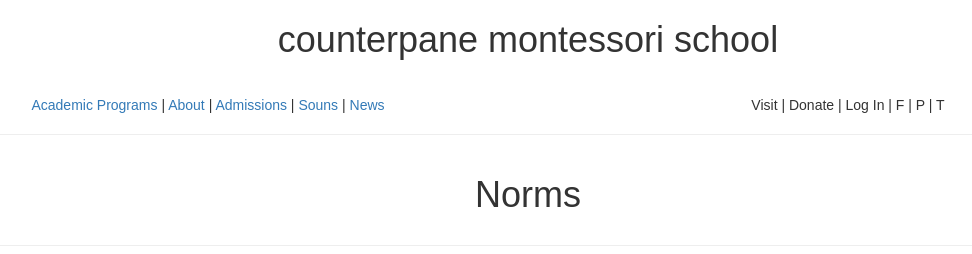
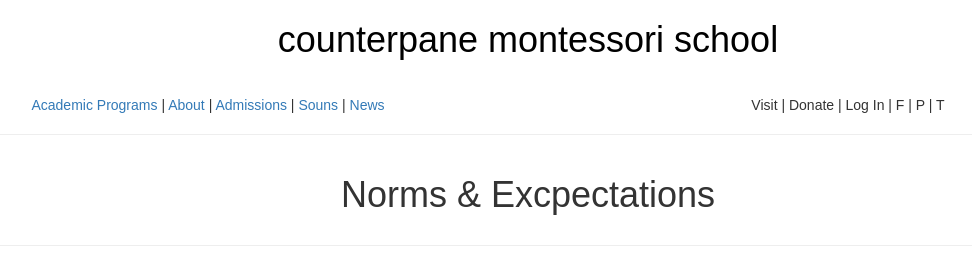
Before and after one commit to ericmartz/counterpane, a plain HTML site: page norms.html in a window 1280 px wide. Shown: the whole page, without its empty margins (112-1084 px from the left). Drawn offline with Linux system fonts and the light colour scheme; a web font is replaced by a local one.

Commit message:
Updated page title with link to index.html

```diff
--- a/css/main.css
+++ b/css/main.css
@@ -4,6 +4,20 @@
 
 .row-centered {
     text-align:center;
+}
+
+.title-link {
+  color: #000;
+}
+
+.title-link:hover {
+  text-decoration: none;
+  color: #000;
+}
+
+.title-link:visited {
+  text-decoration: none;
+  color: #000;
 }
 
 .bold-text {
--- a/norms.html
+++ b/norms.html
@@ -23,7 +23,7 @@
   <div class="container-fluid">
     <div class="row page-header no-top-margin">
       <div class="col-sm-12 small-bottom-margin">
-        <h1 class="text-center">counterpane montessori school</h1>
+        <h1 class="text-center"><a class="title-link" href="index.html">counterpane montessori school</a></h1>
       </div> <!-- end class col-sm-12  -->
       <div class="col-sm-6">
         <ul class="nav text-center">
@@ -55,7 +55,7 @@
       </div> <!-- end class col-sm-6 (menu items) -->
     </div> <!-- end class row page-header -->
     <div class="row" id="page-title">
-      <div class="col-sm-12 text-center"><h1>Norms</h1></div>
+      <div class="col-sm-12 text-center"><h1>Norms & Excpectations</h1></div>
     </div> <!-- end class row page-title -->
     <div class="row" id="page-title">
       <div class="col-sm-12"><hr></div>
```
Also changed, not shown: about.html (+1 -1 lines), academic-program.html (+1 -1 lines), admissions.html (+1 -1 lines), blog.html (+1 -1 lines), calendar.html (+1 -1 lines), index.html (+1 -1 lines), lower-school.html (+1 -1 lines), montessori.html (+1 -1 lines), news.html (+1 -1 lines), primary-school.html (+1 -1 lines), souns.html (+1 -1 lines), staff.html (+1 -1 lines), tuition.html (+1 -1 lines), upper-school.html (+1 -1 lines), 1 more files.
